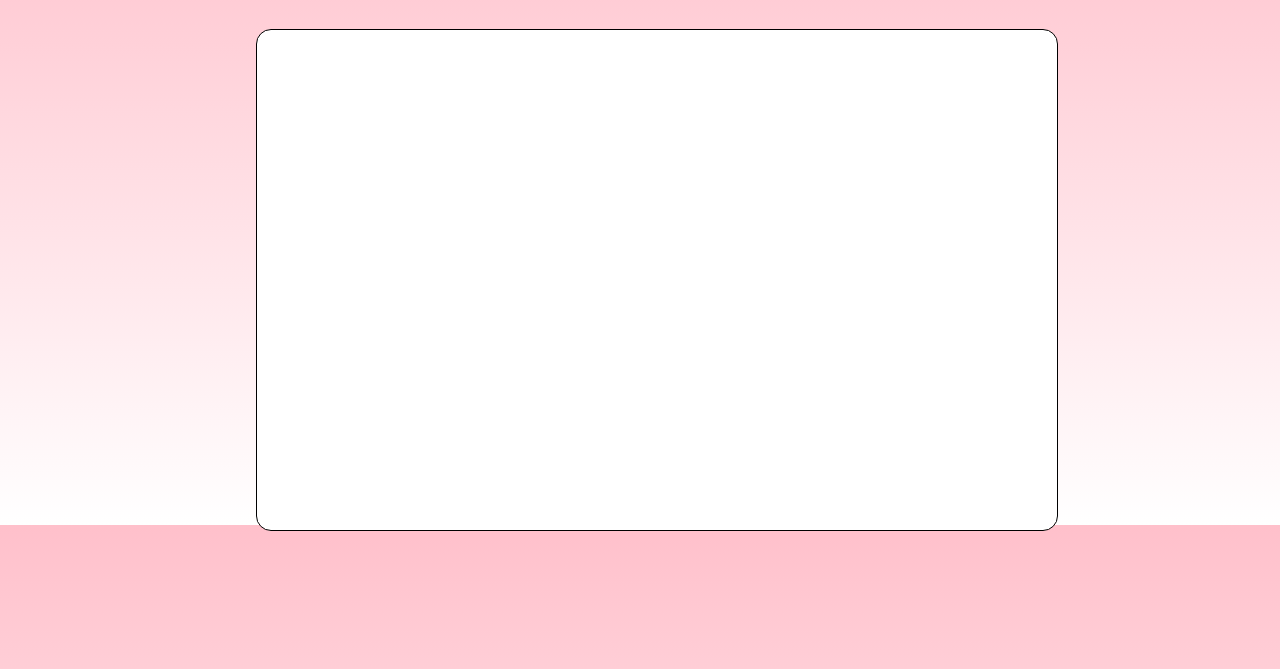
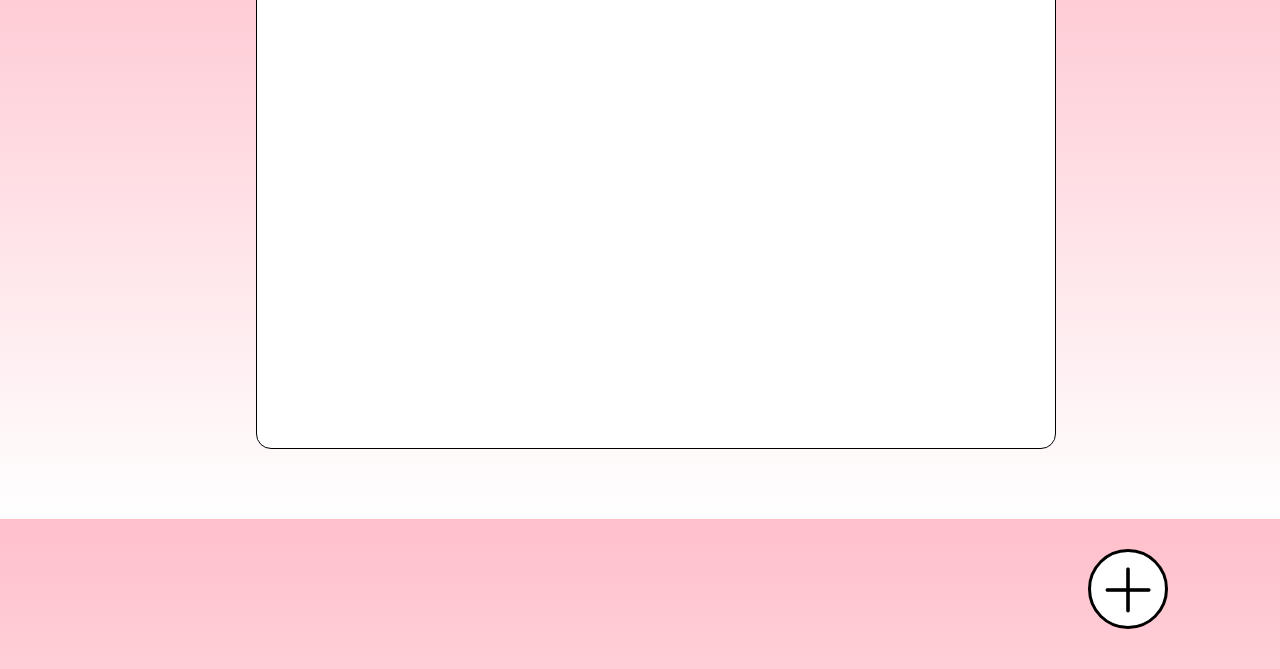
Before and after one commit to Atmoloid/Library, a plain HTML site: page index.html in a window 1280 px wide. Shown: the part 131-800 px from the top of the page. Drawn offline with nearby package versions, Linux system fonts and the light colour scheme.

Commit message:
added "add-books" button

```diff
--- a/index.html
+++ b/index.html
@@ -4,10 +4,13 @@
     <meta charset="UTF-8">
     <meta name="viewport" content="width=device-width, initial-scale=1.0">
     <link rel="stylesheet" href="style.css">
+    <link rel="stylesheet" href="https://cdn.jsdelivr.net/npm/bootstrap@5.3.2/dist/css/bootstrap.min.css">
+    <link rel="stylesheet" href="https://cdn.jsdelivr.net/npm/bootstrap-icons@1.11.1/font/bootstrap-icons.css">
     <title>Odin-Library</title>
 </head>
 <body>
     <h1>Odin-Library</h1>
     <div id="books-container"></div>
+    <button id="add-books"><i class="bi bi-plus-lg"></i></button>
 </body>
 </html>
--- a/style.css
+++ b/style.css
@@ -1,7 +1,7 @@
 body{
     display: flex;
     flex-direction: column;
-    height: 640px;
+    height: 650px;
     background-image: linear-gradient(to bottom, pink, white);
 }
 h1{
@@ -16,7 +16,7 @@ h1{
     align-items: center;
     justify-content: center;
     position: absolute;
-    top: 20%;
+    top: 10%;
     left: 20%;
     background-color: white;
     border: 1px solid black;
@@ -24,3 +24,22 @@ h1{
     width: 800px;
     height: 500px;
 }
+#add-books{
+    width: 80px;
+    height: 80px;
+    background-color: white;
+    border-radius: 50px;
+    display: flex;
+    justify-content: center;
+    align-items: center;
+    position: absolute;
+    left: 85%;
+    top: 85%;
+    font-size: 60px;
+    border: 3px solid black;
+    will-change: transform;
+    transition: transform 0.5s ease-in-out 0.1s;
+}
+#add-books:hover {
+    transform: rotate(180deg);
+}
```
